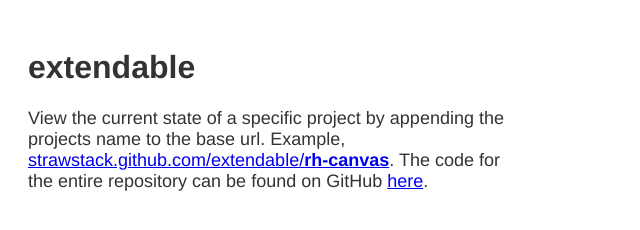
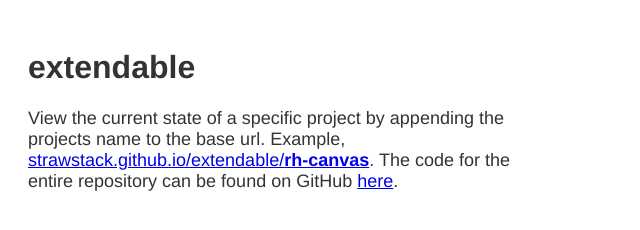
Before and after one commit to djhenjin/extendable, a plain HTML site: page index.html in a window 1280 px wide. Shown: the whole page, without its empty margins (0-640 px from the left). Drawn offline with Linux system fonts and the light colour scheme.

Commit message:
Update index.html

```diff
--- a/index.html
+++ b/index.html
@@ -16,7 +16,7 @@ p{
 <body>
 
 <h1>extendable</h1>
-<p>View the current state of a specific project by appending the projects name to the base url. Example, <a href="https://strawstack.github.com/extendable/rh-canvas" target="_blank">strawstack.github.com/extendable/<b>rh-canvas</b></a>. The code for the entire repository can be found on GitHub <a href="https://github.com/strawstack/extendable" target="_blank">here</a>.</p>
+<p>View the current state of a specific project by appending the projects name to the base url. Example, <a href="https://strawstack.github.io/extendable/rh-canvas" target="_blank">strawstack.github.io/extendable/<b>rh-canvas</b></a>. The code for the entire repository can be found on GitHub <a href="https://github.com/strawstack/extendable" target="_blank">here</a>.</p>
 
 </body>
 </html>
```
